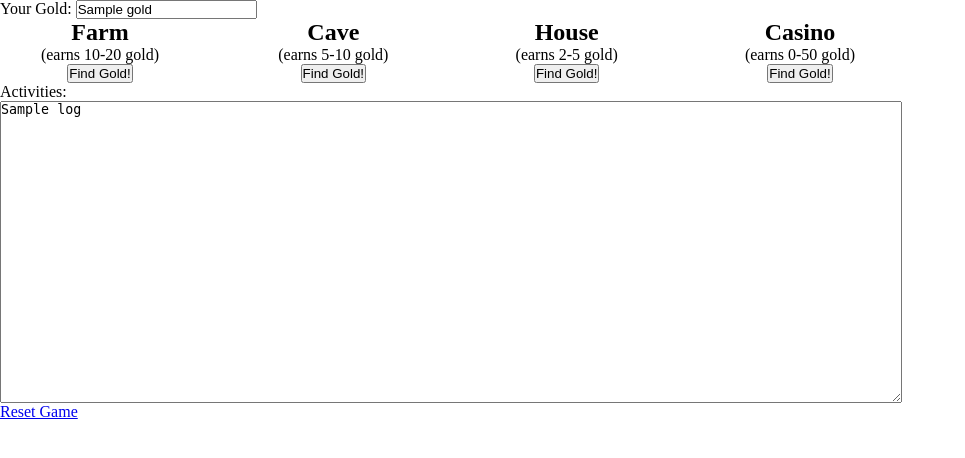
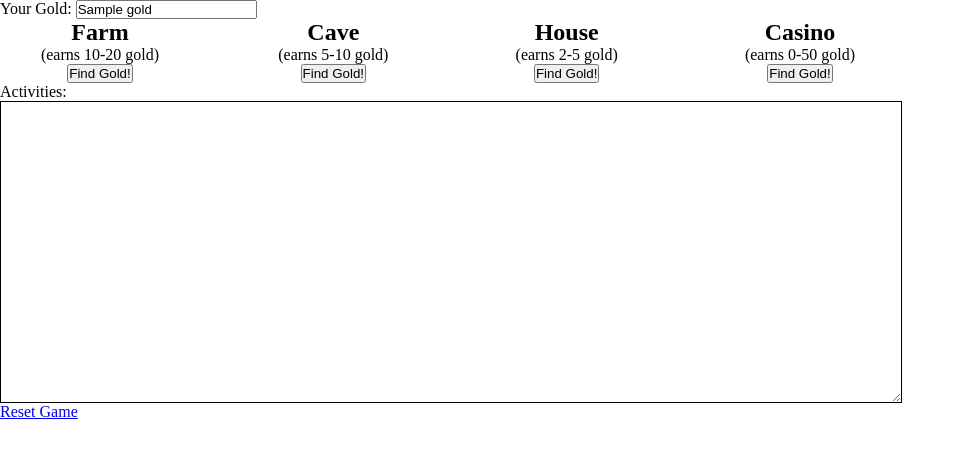
Before and after one commit to mateogolf/ninja-gold, a Flask app: template templates/index.html in a window 1280 px wide. Shown: the top 458 px of the page, without its empty margins (0-965 px from the left). Run offline with Flask 2, Linux system fonts and the light colour scheme; the template is opened without the code that fills it: most values are stand-ins (such as "Sample title", 1, 10 or a date in 2020).

Commit message:
messed up

```diff
--- a/server.py
+++ b/server.py
@@ -26,12 +26,8 @@ def process_money():
         elif request.form['building'] == 'house':
             earnings = random.randint(2,5)
         #Set Output in Activities
-        if earnings >= 0:
-            session['output'] += "\nEarned {} gold from the {}!({})".format(
-                earnings, request.form['building'], now)
-        else:
-            session['output'] += "\nEntered a {}  and lost {} gold.. Ouch..({})".format(
-                request.form['building'], earnings, now)
+        session['output'] += "\nEarned {} gold from the {}!({})".format(
+        earnings, request.form['building'], now)
         #Increase Gold by Earnings
         session['gold'] += earnings
     else:
@@ -39,7 +35,6 @@ def process_money():
             session['output'] += "\nYou're broke, you can't go to the casino...({})".format(now)
         else:
             earnings = random.randint(-50, 50)
-            print earnings
             #Set Output in Activities
             if earnings >= 0:
                 session['output'] += "\nEarned {} gold from the {}!({})".format(
--- a/static/gold-style.css
+++ b/static/gold-style.css
@@ -20,6 +20,7 @@
 #activities{
     height: 300px;
     width: 900px;
+    border: 1px solid black;
 }
 /* a:last-of-type{
     display: inline-block;
--- a/templates/index.html
+++ b/templates/index.html
@@ -37,7 +37,9 @@
             </form>
         </div>
         <p>Activities:</p>
-        <textarea type="text" name="activities" id="activities">{{log}}</textarea>
+        <textarea type="text" name="activities" id="activities"></textarea>
+            <!-- <p style="color:green;">{{log}}</p>
+        </div> -->
         <a href="/reset">Reset Game</a>
     </div>
 </body>
```
